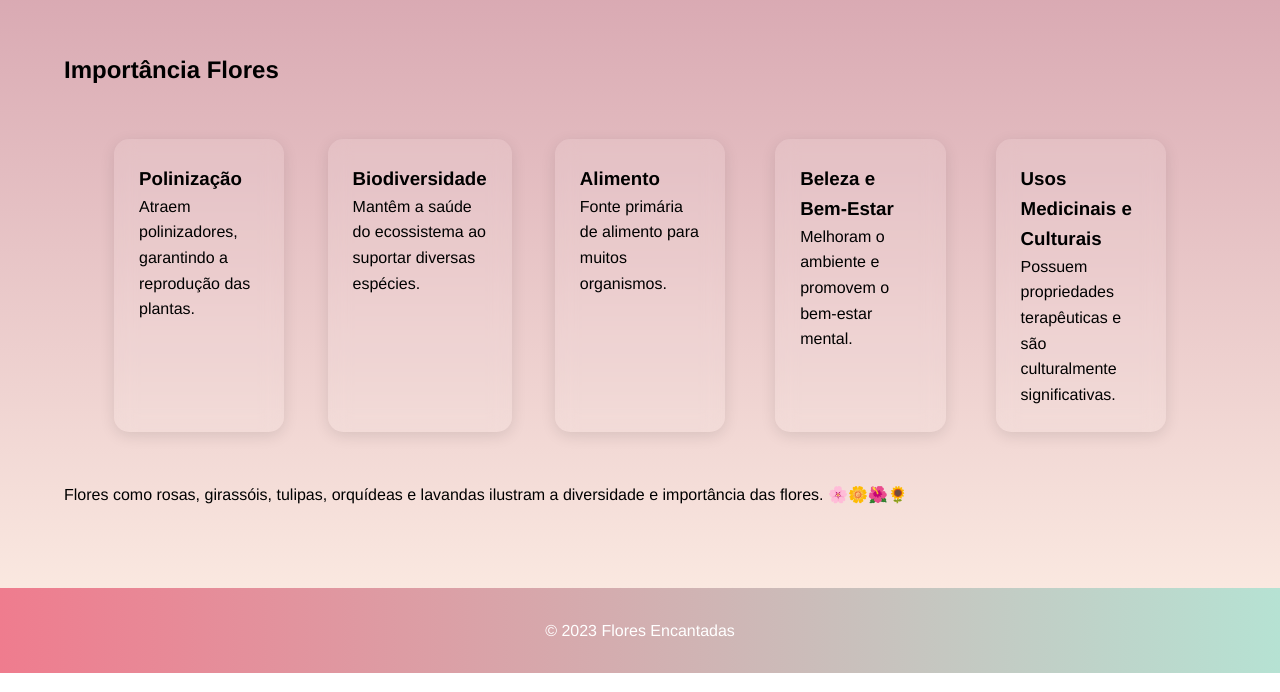
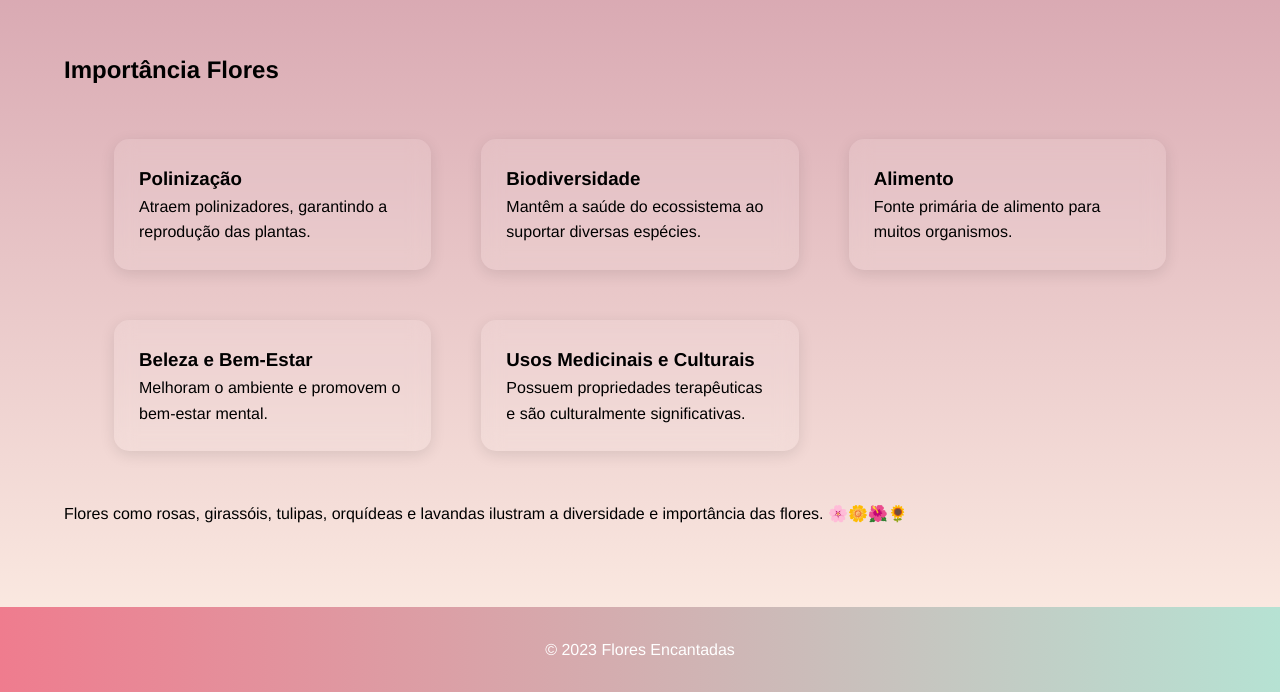
Before and after one commit to BrianMunizSilveira/flor, a plain HTML site: page index.html in a window 1280 px wide. Shown: the part 2415-3107 px from the top of the page. Drawn offline with Linux system fonts and the light colour scheme.

Commit message:
Update index.html
Atualização

```diff
--- a/index.html
+++ b/index.html
@@ -216,7 +216,7 @@
 
         #cuidados .cuidados-grid {
             display: grid;
-            grid-template-columns: repeat(auto-fit, minmax(100px, 1fr));
+            grid-template-columns: repeat(auto-fit, minmax(300px, 1fr));
             gap: 50px;
             padding: 50px;
             justify-items: center;
@@ -413,17 +413,6 @@
 
             <div>🌿</div>
 
-
-
-
-
-
-
-
-
-
-
-
             <!-- Imagens de flores com legendas -->
             <svg width="100" height="100" viewBox="0 0 100 100" xmlns="http://www.w3.org/2000/svg">
                 <circle cx="50" cy="50" r="40" fill="red" />
```
